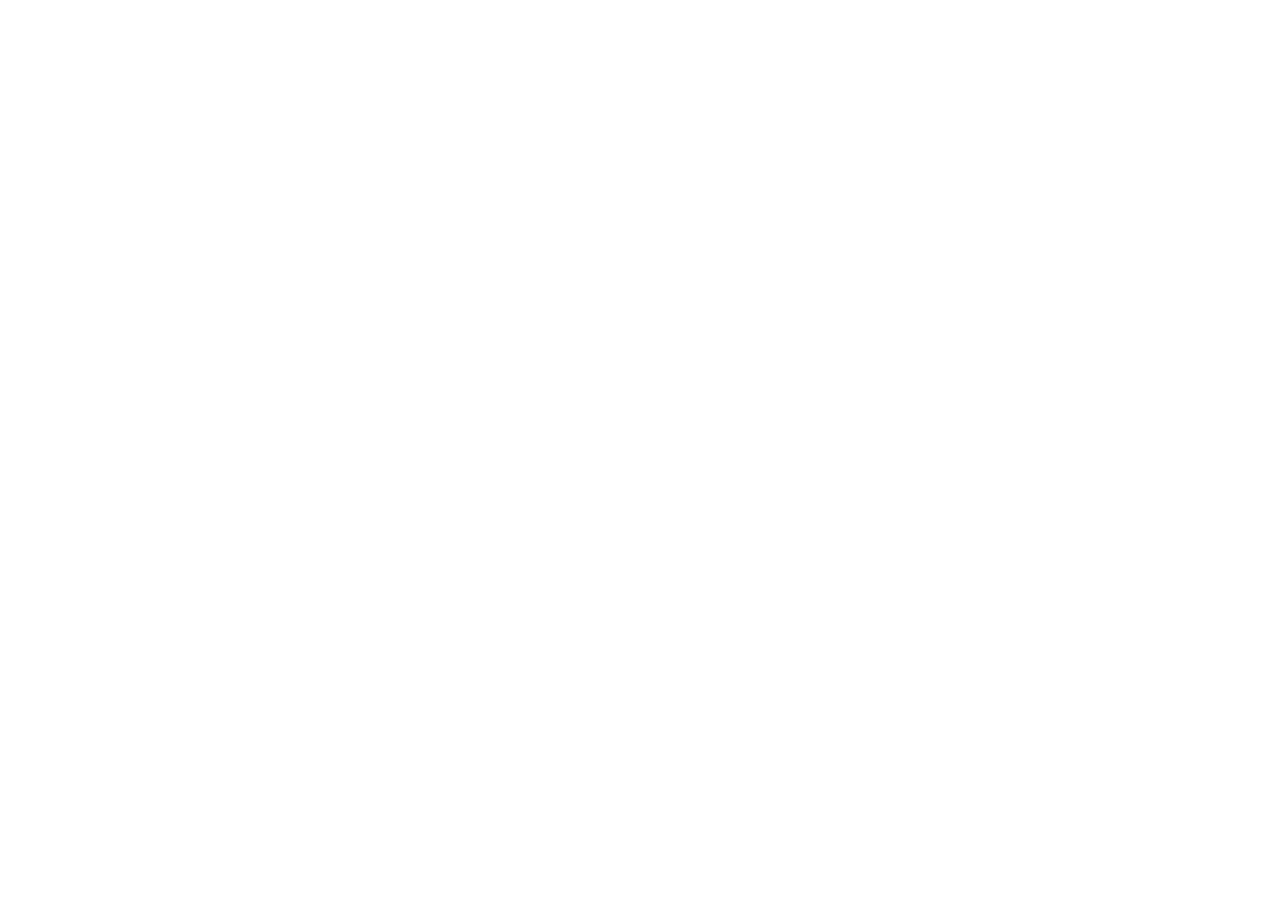
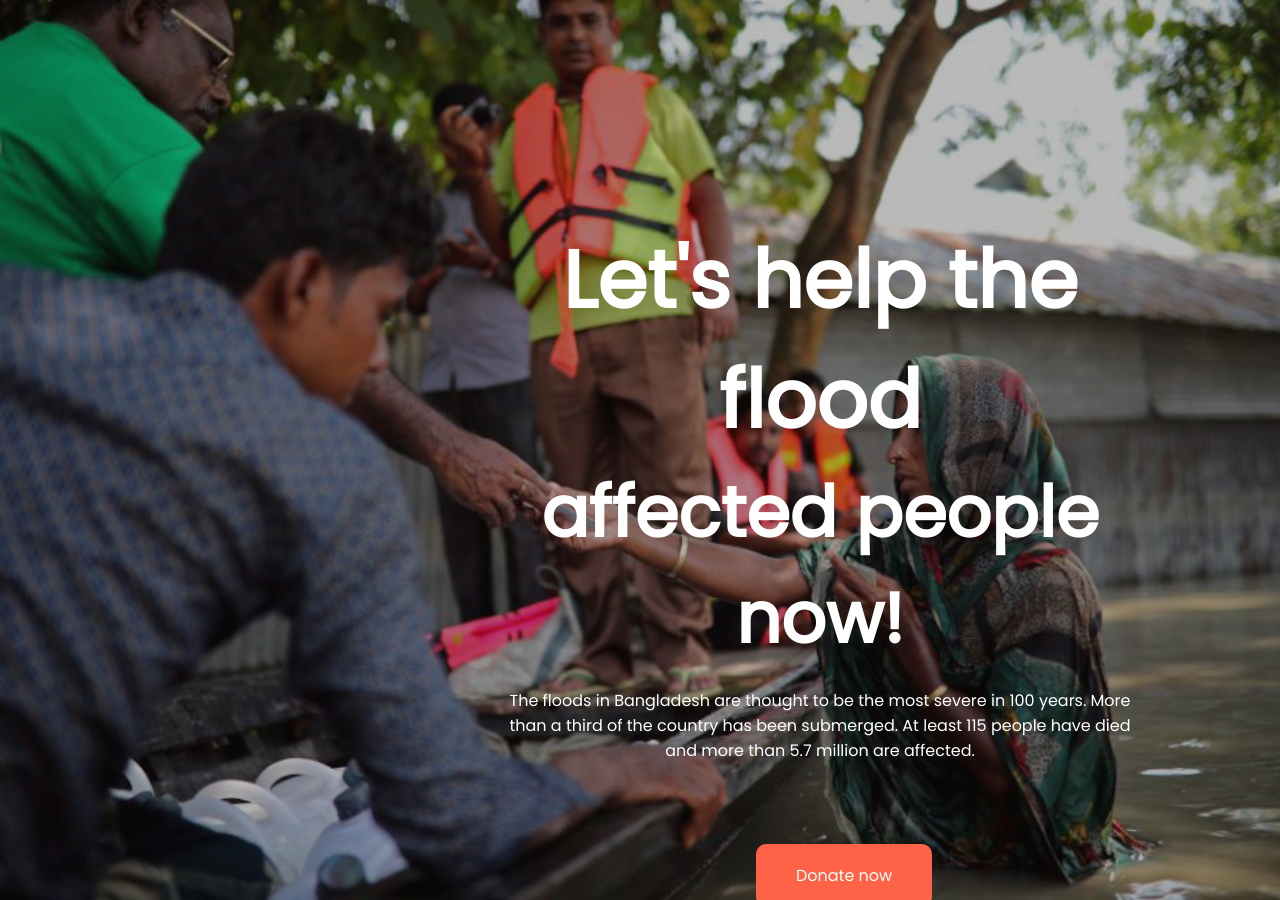
Before and after one commit to iamsaifsaiful/Assignment-1-donate-today, a plain HTML site: page index.html in a window 1280 px wide. Before the commit the page ends 800 px from the top, so only its background shows below. Drawn offline with Linux system fonts and the light colour scheme; a web font is replaced by a local one.

Commit message:
header section

```diff
--- a/index.html
+++ b/index.html
@@ -11,6 +11,21 @@
     <link href="https://fonts.googleapis.com/css2?family=Ibarra+Real+Nova:wght@500&family=Lato:wght@400;700&family=Montserrat&family=Poppins&display=swap" rel="stylesheet">
 </head>
 <body>
-
+    <section class="header-section">
+        <div class="header-section-div">
+            <h1 class="heading-text first-line">
+                Let's help the flood
+            </h1>
+            <h1 class="heading-text">
+                affected people now!
+            </h1>
+            <p class="heading-sub-text">
+                The floods in Bangladesh are thought to be the most severe in 100 years. More than a third of the country has been submerged. At least 115 people have died and more than 5.7 million are affected.
+            </p>
+            <a class="donate-now-text" href="https://assunnahtrust.org/" target="_blank">
+                Donate now
+            </a>
+        </div>
+    </section>
 </body>
 </html>
--- a/style.css
+++ b/style.css
@@ -3,4 +3,43 @@ body{
     font-family: 'Lato', sans-serif;
     font-family: 'Montserrat', sans-serif;
     font-family: 'Poppins', sans-serif;
+    margin: 0%;
+    padding: 0px;
 }
+.header-section{
+    background-image: url(images/donation.jpeg);
+    background-repeat: no-repeat;
+    background-size: cover;
+    height: 900px;
+}
+.header-section-div{
+    width: 50%;
+    height: 600px;
+    margin-left: 500px;
+    position: fixed; top: 220px;
+}
+.heading-text{
+    color: white;
+    text-align: center;
+    font-size: 70px;
+    margin: 0px;
+    padding: 0px;
+}
+.first-line{
+    font-size: 80px;
+}
+.heading-sub-text{
+    color: white;
+    text-align: center;
+    font-weight: 300px;
+    margin-bottom: 100px;
+}
+.donate-now-text{
+    color: white;
+    background-color: tomato;
+    padding: 20px 40px;
+    border-radius: 10px;
+    text-decoration: none;
+    margin-top: 10%;
+    margin-left: 40%;
+}
```
Also changed, not shown: images/donation.jpeg (added).
